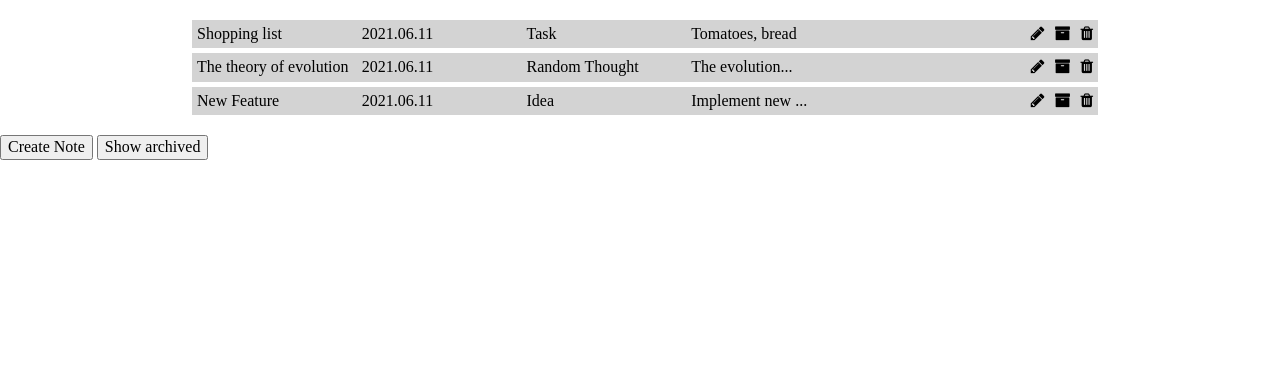
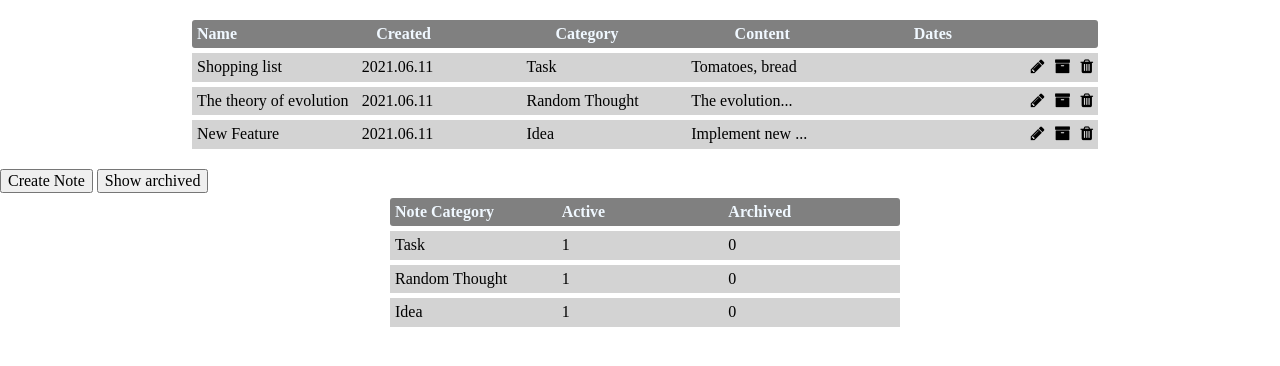
Before and after one commit to IgorTkachuk/Radency-hw-1, a plain HTML site: page index.html in a window 1280 px wide. Drawn offline with Linux system fonts and the light colour scheme.

Commit message:
feat: add category summary table

```diff
--- /dev/null
+++ b/category.js
@@ -0,0 +1,102 @@
+class Category {
+  constructor(categories) {
+    this._categories = categories;
+    this.tableCaption = ["Note Category", "Active", "Archived"];
+  }
+
+  getHTMLElement = () => {
+    const elRoot = document.createElement("div");
+
+    const elLabel = document.createElement("label");
+    elLabel.innerText = "Category: ";
+    elLabel.htmlFor = "category";
+
+    const elSelect = document.createElement("select");
+    elSelect.name = "category";
+    elSelect.id = "category";
+
+    this._categories.forEach((category) => {
+      const elOpt = document.createElement("option");
+      elOpt.innerText = category;
+      elSelect.appendChild(elOpt);
+    });
+
+    elRoot.appendChild(elLabel);
+    elRoot.appendChild(elSelect);
+
+    return elRoot;
+  };
+
+  getCategorySummary = (data) => {
+    const sum = data.reduce((acc, note) => {
+      let categoryInstance = acc.find((el) => el.category === note.category);
+      if (!categoryInstance) {
+        categoryInstance = {
+          category: note.category,
+        };
+        acc.push(categoryInstance);
+      }
+
+      if (note._archived) {
+        categoryInstance.archived = (categoryInstance.archived ?? 0) + 1;
+      } else {
+        categoryInstance.active = (categoryInstance.active ?? 0) + 1;
+      }
+
+      return acc;
+    }, []);
+
+    console.log(sum);
+    return sum;
+  };
+
+  getCategoryCaption = () => {
+    const caption = document.createElement("div");
+    caption.classList.add("note-caption");
+
+    this.tableCaption.forEach((el) => {
+      const col = document.createElement("div");
+      col.classList.add("col-caption");
+      col.innerText = el;
+      caption.appendChild(col);
+    });
+
+    return caption;
+  };
+
+  getCategoryTable = (data) => {
+    const summary = this.getCategorySummary(data);
+
+    const root = document.createElement("div");
+    root.classList.add("category-summary");
+
+    root.appendChild(this.getCategoryCaption());
+
+    summary.forEach((el) => {
+      const row = document.createElement("div");
+      row.classList.add("category-summary-row");
+
+      const colName = document.createElement("div");
+      colName.classList.add("category-summary-col");
+      colName.innerText = el.category;
+
+      const colActive = document.createElement("div");
+      colActive.classList.add("category-summary-col");
+      colActive.innerText = el.active ?? 0;
+
+      const colArchived = document.createElement("div");
+      colArchived.classList.add("category-summary-col");
+      colArchived.innerText = el.archived ?? 0;
+
+      row.appendChild(colName);
+      row.appendChild(colActive);
+      row.appendChild(colArchived);
+
+      root.appendChild(row);
+    });
+
+    return root;
+  };
+}
+
+export default Category;
--- a/index.html
+++ b/index.html
@@ -15,23 +15,33 @@
     <div id="root"></div>
     <input type="button" value="Create Note" id="show-button" />
     <input type="button" value="Show archived" id="show-archived-button" />
+    <div id="category-summary"></div>
+
     <div id="prompt-form-container">
       <form id="prompt-form">
         <div id="prompt-message"></div>
 
         <label for="name">Name:</label>
-        <input name="name" type="text" id="name" />
+        <input name="name" type="text" id="name" class="prompt-form-el" />
 
-        <label for="name">Category:</label>
-        <input name="category" type="text" id="category" />
+        <div id="category-place" class="prompt-form-el"></div>
+
+        <!-- <label for="category">Category:</label>
+        <input name="category" type="text" id="category" /> -->
 
         <label for="content">Content:</label>
-        <input name="content" type="text" id="content" />
+        <input name="content" type="text" id="content" class="prompt-form-el" />
 
-        <input type="submit" value="Ok" />
-        <input type="button" name="cancel" value="Отмена" />
+        <input type="submit" value="Ok" class="prompt-form-el" />
+        <input
+          type="button"
+          name="cancel"
+          value="Отмена"
+          class="prompt-form-el"
+        />
       </form>
     </div>
+
     <script type="module" src="./index.js"></script>
   </body>
 </html>
--- a/index.js
+++ b/index.js
@@ -1,7 +1,11 @@
 import { makeNote } from "./dom.js";
 import { showPrompt } from "./modal.js";
+import Category from "./category.js";
+
+const category = ["Task", "Random Thought", "Idea"];
 
 let showArchived = false;
+const dataCaption = ["Name", "Created", "Category", "Content", "Dates"];
 const data = [
   {
     name: "Shopping list",
@@ -32,13 +36,32 @@ const data = [
   },
 ];
 
+const categories = new Category(category);
+const elCategories = categories.getHTMLElement();
+document.getElementById("category-place").appendChild(elCategories);
+
 const list = [];
 
+function makeNoteListCaption() {
+  const caption = document.createElement("div");
+  caption.classList.add("note-caption");
+
+  dataCaption.forEach((el) => {
+    const col = document.createElement("div");
+    col.classList.add("col-caption");
+    col.innerText = el;
+    caption.appendChild(col);
+  });
+
+  return caption;
+}
+
 function showList() {
-  console.log(data);
   const root = document.getElementById("root");
   list.length = 0;
   root.innerHTML = "";
+
+  root.appendChild(makeNoteListCaption());
 
   data
     .filter((note) => !note._archived || showArchived)
@@ -49,6 +72,14 @@ function showList() {
   list.forEach((note) => {
     root.appendChild(note);
   });
+
+  showCategorySummary();
+}
+
+function showCategorySummary() {
+  const elCategorySummary = document.getElementById("category-summary");
+  elCategorySummary.innerText = "";
+  elCategorySummary.appendChild(categories.getCategoryTable(data));
 }
 
 function removeNote(id) {
@@ -75,8 +106,10 @@ showList();
 
 document.getElementById("show-button").onclick = function () {
   showPrompt("Create Note", null, function (value) {
-    data.push(value);
-    showList();
+    if (value) {
+      data.push(value);
+      showList();
+    }
   });
 };
 
--- a/style.css
+++ b/style.css
@@ -14,6 +14,22 @@
   background-color: gray;
   opacity: 0.3;
 }
+.note-caption {
+  display: flex;
+  width: 100%;
+  background-color: gray;
+  padding: 5px;
+  margin-top: 5px;
+  flex-wrap: nowrap;
+  justify-content: space-around;
+  border-radius: 3px;
+}
+
+.col-caption {
+  width: 300px;
+  color: aliceblue;
+  font-weight: 800;
+}
 
 .note {
   display: flex;
@@ -29,10 +45,14 @@
   width: 300px;
 }
 
+.prompt-form-el {
+  margin-top: 5px;
+}
+
 #prompt-form {
   display: inline-block;
   padding: 5px 5px 5px 70px;
-  width: 200px;
+  width: 300px;
   border: 1px solid black;
   background: white url(https://en.js.cx/clipart/prompt.png) no-repeat left 5px;
   vertical-align: middle;
@@ -67,3 +87,22 @@
 .note-nav-el {
   margin-left: 10px;
 }
+
+.category-summary {
+  width: 500px;
+  margin: 0 auto;
+}
+
+.category-summary-row {
+  display: flex;
+  width: 100%;
+  background-color: lightgray;
+  padding: 5px;
+  margin-top: 5px;
+  flex-wrap: nowrap;
+  justify-content: space-around;
+}
+
+.category-summary-col {
+  width: 300px;
+}
```
